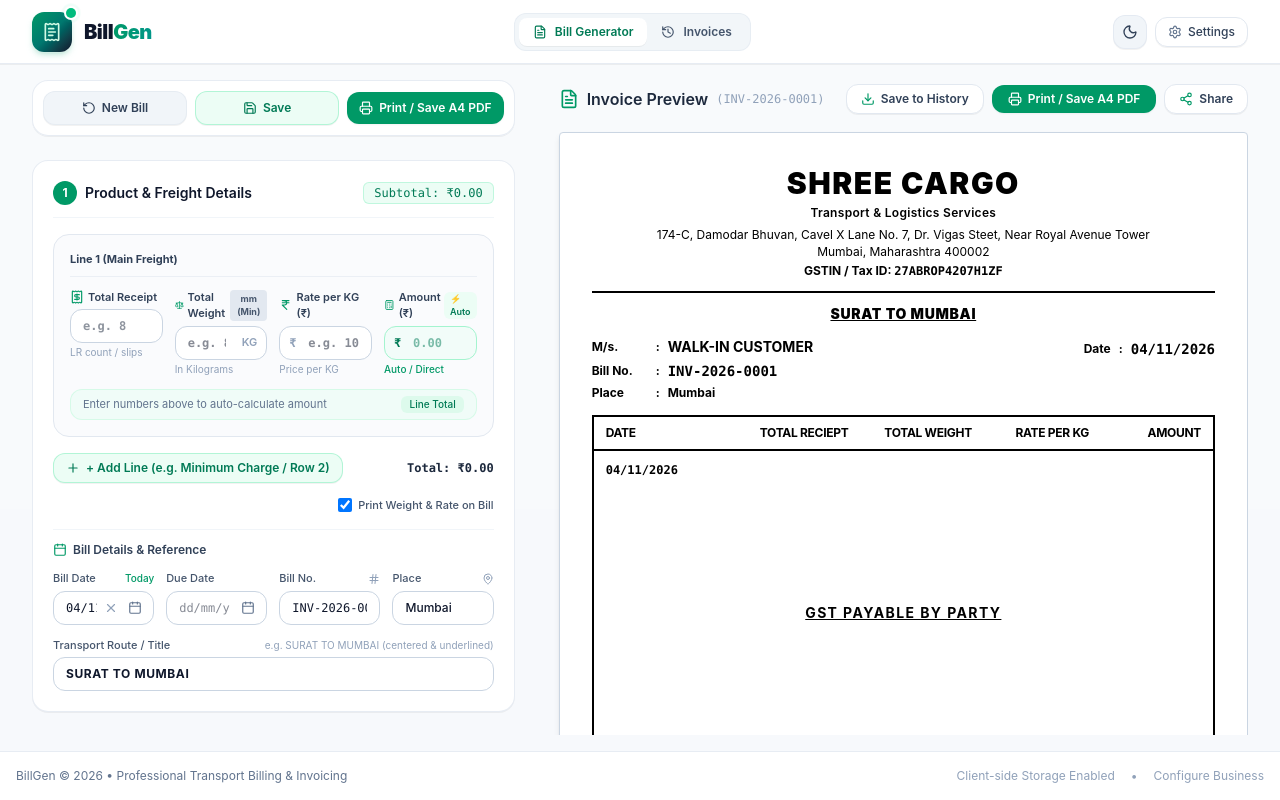
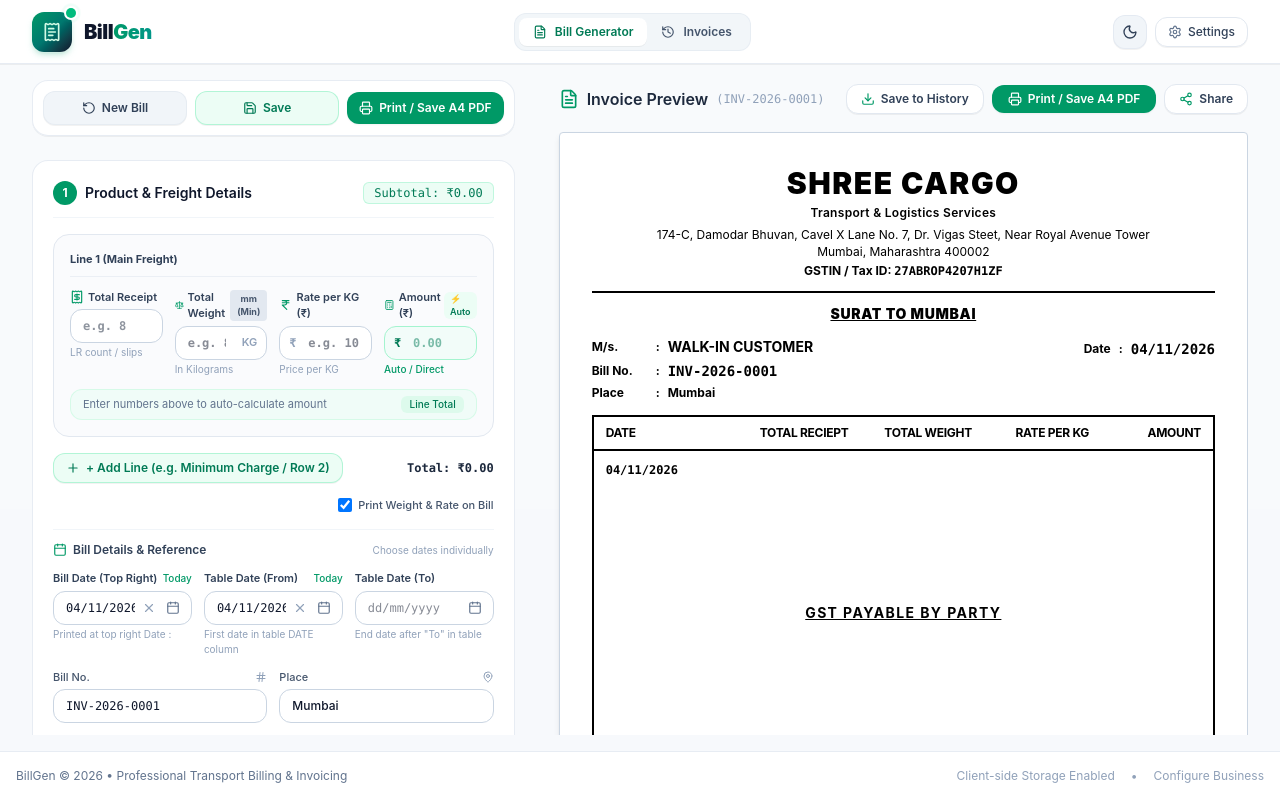
Before and after one commit to Prathampatel13/BILL-GEN, a React (Vite) app: page / in a window 1280 px wide. Built offline with nearby package versions, Linux system fonts and the light colour scheme.

Commit message:
feat: provide individual date pickers for top bill date, table from date, and table to date

```diff
--- a/src/App.jsx
+++ b/src/App.jsx
@@ -127,6 +127,8 @@ export default function App() {
       printWeightRate: true,
       quantity: 1,
       date: getTodayDateString(),
+      tableStartDate: getTodayDateString(),
+      tableEndDate: '',
       dueDate: '',
       place: 'Mumbai',
       route: 'SURAT TO MUMBAI',
@@ -205,6 +207,8 @@ export default function App() {
         invoiceNumber: invNum,
         date: targetBill.date || '',
         dueDate: targetBill.dueDate || '',
+        tableStartDate: targetBill.tableStartDate !== undefined ? targetBill.tableStartDate : (targetBill.date || ''),
+        tableEndDate: targetBill.tableEndDate !== undefined ? targetBill.tableEndDate : (targetBill.dueDate || ''),
         place: targetBill.place !== undefined ? targetBill.place : 'Mumbai',
         route: targetBill.route !== undefined ? targetBill.route : 'SURAT TO MUMBAI',
         customerName: targetBill.customerName || 'Walk-in Customer',
--- a/src/components/BillForm.jsx
+++ b/src/components/BillForm.jsx
@@ -501,16 +501,21 @@ export default function BillForm({
 
         {/* Billing Date, Bill No. & Place */}
         <div className="pt-3 border-t border-slate-100 dark:border-slate-800 space-y-3">
-          <label className="block text-xs font-semibold text-slate-700 dark:text-slate-300 flex items-center gap-1.5">
+          <div className="flex items-center justify-between">
+            <label className="text-xs font-semibold text-slate-700 dark:text-slate-300 flex items-center gap-1.5">
               <Calendar className="w-3.5 h-3.5 text-emerald-600 dark:text-emerald-400" />
               Bill Details & Reference
             </label>
+            <span className="text-[10px] text-slate-400 dark:text-slate-500">Choose dates individually</span>
+          </div>
 
-          <div className="grid grid-cols-2 sm:grid-cols-4 gap-3">
-            {/* Bill Date */}
+          <div className="space-y-3">
+            {/* 1. Date Fields: Choose every date individually with calendar pickers */}
+            <div className="grid grid-cols-1 sm:grid-cols-3 gap-3">
+              {/* Bill Date (Top Right on Invoice) */}
               <div>
                 <div className="flex items-center justify-between mb-1">
-                <span className="text-[11px] font-medium text-slate-600 dark:text-slate-400">Bill Date</span>
+                  <span className="text-[11px] font-semibold text-slate-700 dark:text-slate-300">Bill Date (Top Right)</span>
                   <button
                     type="button"
                     onClick={() => handleChange('date', getTodayDateString())}
@@ -524,20 +529,66 @@ export default function BillForm({
                   onChange={(val) => handleChange('date', val)}
                   className="w-full px-3 py-2 text-xs border border-slate-300 dark:border-slate-700 rounded-xl focus:ring-2 focus:ring-emerald-500/20 focus:border-emerald-500 bg-white dark:bg-[#1e293b] text-slate-900 dark:text-slate-100 font-medium"
                 />
+                <span className="text-[10px] text-slate-400 dark:text-slate-500 mt-0.5 block">
+                  Printed at top right Date :
+                </span>
               </div>
 
-            {/* Due Date */}
+              {/* Table Date From (First line in table DATE column) */}
               <div>
                 <div className="flex items-center justify-between mb-1">
-                <span className="text-[11px] font-medium text-slate-600 dark:text-slate-400">Due Date</span>
+                  <span className="text-[11px] font-semibold text-slate-700 dark:text-slate-300">Table Date (From)</span>
+                  <button
+                    type="button"
+                    onClick={() => handleChange('tableStartDate', getTodayDateString())}
+                    className="text-[10px] text-emerald-600 dark:text-emerald-400 hover:underline font-medium cursor-pointer"
+                  >
+                    Today
+                  </button>
                 </div>
                 <DateInput
-                value={bill.dueDate || ''}
-                onChange={(val) => handleChange('dueDate', val)}
+                  value={bill.tableStartDate !== undefined ? bill.tableStartDate : (bill.date || '')}
+                  onChange={(val) => handleChange('tableStartDate', val)}
                   className="w-full px-3 py-2 text-xs border border-slate-300 dark:border-slate-700 rounded-xl focus:ring-2 focus:ring-emerald-500/20 focus:border-emerald-500 bg-white dark:bg-[#1e293b] text-slate-900 dark:text-slate-100 font-medium"
                 />
+                <span className="text-[10px] text-slate-400 dark:text-slate-500 mt-0.5 block">
+                  First date in table DATE column
+                </span>
               </div>
 
+              {/* Table Date To (Second line in table DATE column) */}
+              <div>
+                <div className="flex items-center justify-between mb-1">
+                  <span className="text-[11px] font-semibold text-slate-700 dark:text-slate-300">Table Date (To)</span>
+                  {(bill.tableEndDate || bill.dueDate) && (
+                    <button
+                      type="button"
+                      onClick={() => {
+                        handleChange('tableEndDate', '');
+                        handleChange('dueDate', '');
+                      }}
+                      className="text-[10px] text-rose-500 hover:underline font-medium cursor-pointer"
+                    >
+                      Clear
+                    </button>
+                  )}
+                </div>
+                <DateInput
+                  value={bill.tableEndDate !== undefined ? bill.tableEndDate : (bill.dueDate || '')}
+                  onChange={(val) => {
+                    handleChange('tableEndDate', val);
+                    handleChange('dueDate', val);
+                  }}
+                  className="w-full px-3 py-2 text-xs border border-slate-300 dark:border-slate-700 rounded-xl focus:ring-2 focus:ring-emerald-500/20 focus:border-emerald-500 bg-white dark:bg-[#1e293b] text-slate-900 dark:text-slate-100 font-medium"
+                />
+                <span className="text-[10px] text-slate-400 dark:text-slate-500 mt-0.5 block">
+                  End date after "To" in table
+                </span>
+              </div>
+            </div>
+
+            {/* 2. Bill Number & Place */}
+            <div className="grid grid-cols-1 sm:grid-cols-2 gap-3">
               {/* Bill / Invoice Number */}
               <div>
                 <div className="flex items-center justify-between mb-1">
@@ -567,9 +618,10 @@ export default function BillForm({
                   className="w-full px-3 py-2 text-xs border border-slate-300 dark:border-slate-700 rounded-xl focus:ring-2 focus:ring-emerald-500/20 focus:border-emerald-500 bg-white dark:bg-[#1e293b] text-slate-900 dark:text-slate-100 font-medium"
                 />
               </div>
+            </div>
 
             {/* Transport Route / Title */}
-            <div className="col-span-2 sm:col-span-4">
+            <div>
               <div className="flex items-center justify-between mb-1">
                 <span className="text-[11px] font-medium text-slate-600 dark:text-slate-400">Transport Route / Title</span>
                 <span className="text-[10px] text-slate-400 dark:text-slate-500">e.g. SURAT TO MUMBAI (centered & underlined)</span>
--- a/src/components/InvoiceDocument.jsx
+++ b/src/components/InvoiceDocument.jsx
@@ -123,9 +123,11 @@ export default function InvoiceDocument({
               itemTotal = parseFloat(item.amount) || 0;
             }
 
-            // Consignment date range: line 1 displays bill date & due date range, subsequent lines remain blank
-            const startDate = bill.date ? formatReceiptDate(bill.date) : '';
-            const endDate = bill.dueDate ? formatReceiptDate(bill.dueDate) : '';
+            // Consignment date range in table: chosen individually via Table Date (From / To)
+            const rawStart = bill.tableStartDate !== undefined ? bill.tableStartDate : bill.date;
+            const rawEnd = bill.tableEndDate !== undefined ? bill.tableEndDate : bill.dueDate;
+            const startDate = rawStart ? formatReceiptDate(rawStart) : '';
+            const endDate = rawEnd ? formatReceiptDate(rawEnd) : '';
             let formattedDateRange = '';
             if (idx === 0) {
               if (startDate && endDate && startDate !== endDate) {
```
Lines whose indentation alone changed are shown as unchanged.
